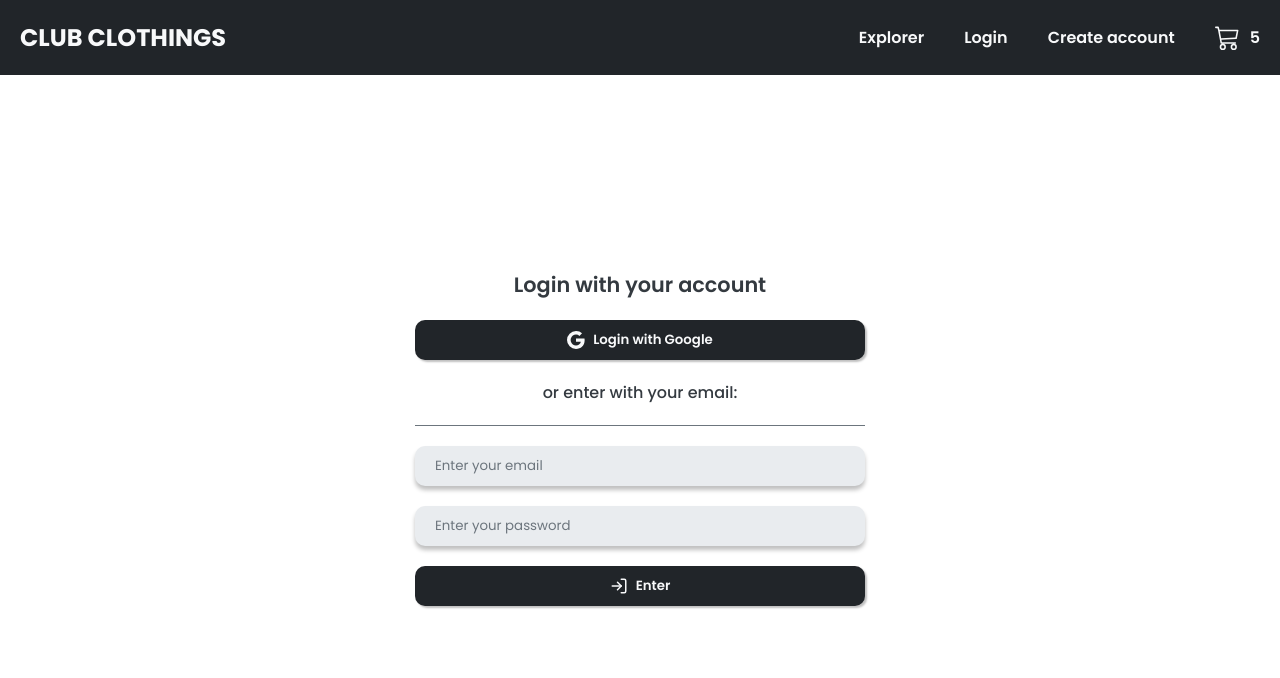
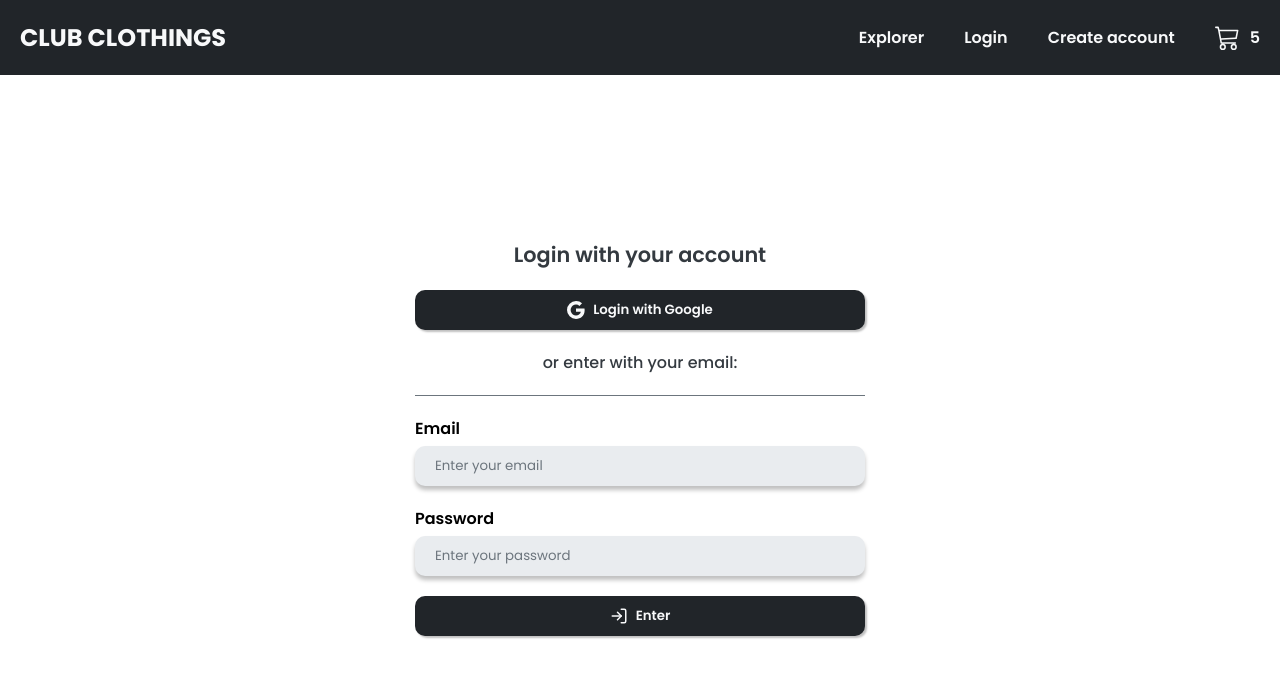
Before and after one commit to BmAlkes/Club-Clothing, a React (Create React App) app: page /Login in a window 1280 px wide. Shown: the top 678 px of the page. Built offline with nearby package versions, Linux system fonts and the light colour scheme; no server answers.

Commit message:
feat:add login page

```diff
--- a/src/Pages/Login/Login.page.tsx
+++ b/src/Pages/Login/Login.page.tsx
@@ -25,9 +25,11 @@ const Login = () => {
           </CustomButton>
           <LoginSubtitle>or enter with your email:</LoginSubtitle>
           <LoginInputContainer>
+            <p>Email</p>
             <CustomInput placeholder="Enter your email" />
           </LoginInputContainer>
           <LoginInputContainer>
+            <p>Password</p>
             <CustomInput placeholder="Enter your password" />
           </LoginInputContainer>
           <CustomButton startIcon={<FiLogIn size={18} />}>Enter</CustomButton>
```
